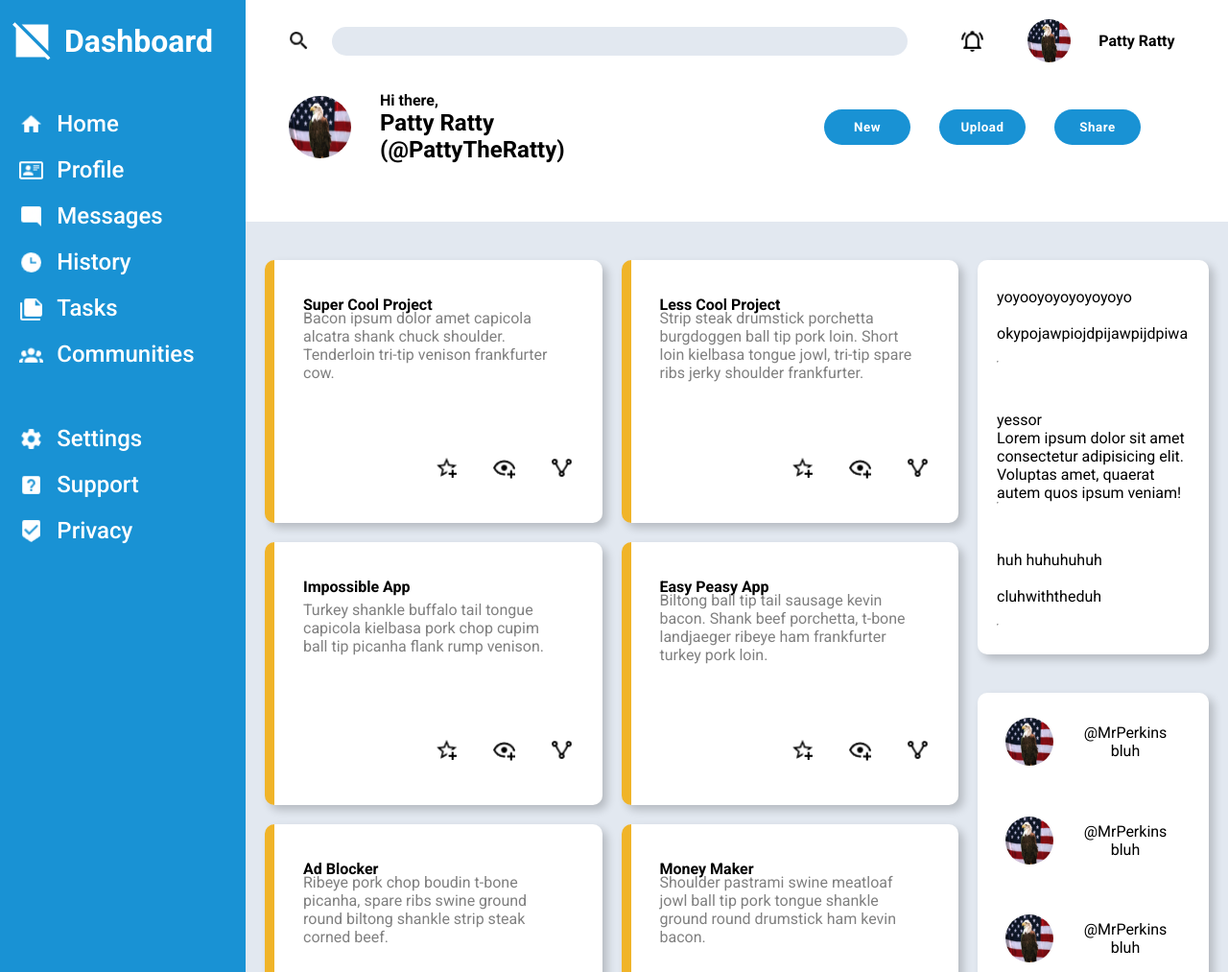
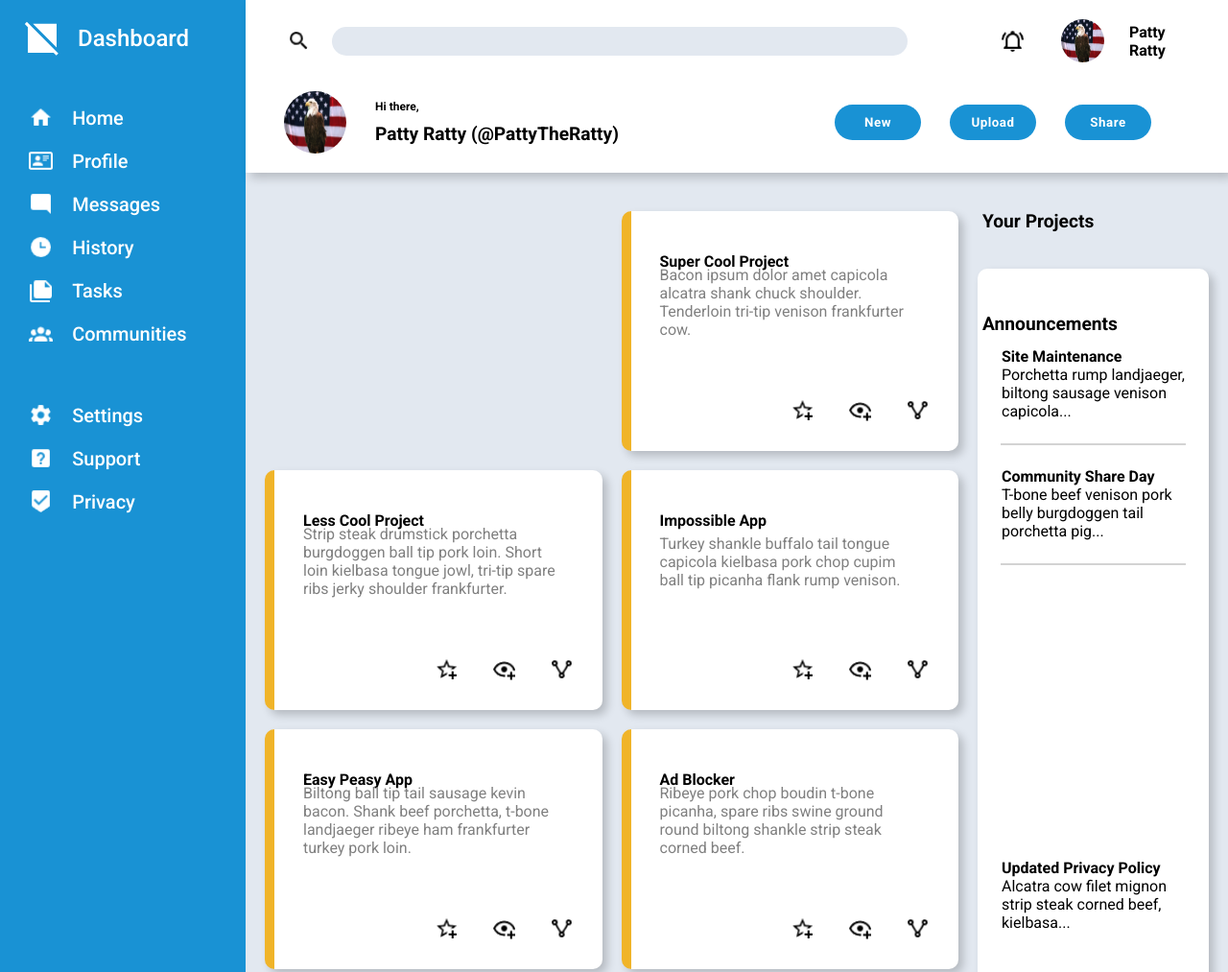
Before and after one commit to PattyTheRattyy/admin-dashboard, a plain HTML site: page index.html in a window 1280 px wide. Shown: the top 1013 px of the page at 96% size. Drawn offline with Linux system fonts and the light colour scheme.

Commit message:
Save at good checkpoint
Nearly done but adding the main content headers late is seriously messing with things

```diff
--- a/index.html
+++ b/index.html
@@ -108,9 +108,10 @@
     </div>
 
     <div class="main">
-      <!-- <p class="main-titles">Your Projects</p> -->
       <div class="main-grid">
+        <p class="main-titles">Your Projects</p>
         <div class="projects-grid">
+          <p></p>
           <div class="card">
             <div class="top">
               <p class="card-title">Super Cool Project</p>
@@ -198,36 +199,64 @@
           </div>
         </div>
 
-        <!-- <p class="main-titles">Announcements</p> -->
         <div class="announcements-grid">
+          <p class="main-titles">Announcements</p>
           <div class="announcement">
-            <p class="announ-title">yoyooyoyoyoyoyoyo</p>
-            <p class="announ-info">okypojawpiojdpijawpijdpiwa</p>
-            <hr />
+            <p class="announ-title">Site Maintenance</p>
+            <p class="announ-info">
+              Porchetta rump landjaeger, biltong sausage venison capicola...
+            </p>
           </div>
+          <div class="test"></div>
           <div class="announcement">
-            <p class="announ-title">yessor</p>
+            <p class="announ-title">Community Share Day</p>
             <p class="announ-info">
-              Lorem ipsum dolor sit amet consectetur adipisicing elit. Voluptas
-              amet, quaerat autem quos ipsum veniam!
+              T-bone beef venison pork belly burgdoggen tail porchetta pig...
             </p>
-            <hr />
           </div>
+          <div class="test"></div>
           <div class="announcement">
-            <p class="announ-title">huh huhuhuhuh</p>
-            <p class="announ-info">cluhwiththeduh</p>
-            <hr />
+            <p class="announ-title">Updated Privacy Policy</p>
+            <p class="announ-info">
+              Alcatra cow filet mignon strip steak corned beef, kielbasa...
+            </p>
           </div>
         </div>
 
-        <!-- <p class="main-titles">Trending</p> -->
         <div class="trending-grid">
+          <p class="main-titles">Trending</p>
           <div class="trending-acc">
             <div class="trending-acc-left">
-              <img class="trending-pfp" src="images/freebird.webp" alt="pfp" />
+              <img
+                class="trending-pfp"
+                src="images/chimpanzini.webp"
+                alt="pfp"
+              />
             </div>
             <div class="trending-acc-right">
-              <p class="trending-username">@MrPerkins</p>
+              <p class="trending-username">@Chimpanzini</p>
+              <p class="trending-info">bluh</p>
+            </div>
+          </div>
+          <div class="trending-acc">
+            <div class="trending-acc-left">
+              <img class="trending-pfp" src="images/dockshart.webp" alt="pfp" />
+            </div>
+            <div class="trending-acc-right">
+              <p class="trending-username">@DockShart</p>
+              <p class="trending-info">bluh</p>
+            </div>
+          </div>
+          <div class="trending-acc">
+            <div class="trending-acc-left">
+              <img
+                class="trending-pfp"
+                src="images/senormelon.webp"
+                alt="pfp"
+              />
+            </div>
+            <div class="trending-acc-right">
+              <p class="trending-username">@señor melon</p>
               <p class="trending-info">bluh</p>
             </div>
           </div>
@@ -236,25 +265,7 @@
               <img class="trending-pfp" src="images/freebird.webp" alt="pfp" />
             </div>
             <div class="trending-acc-right">
-              <p class="trending-username">@MrPerkins</p>
-              <p class="trending-info">bluh</p>
-            </div>
-          </div>
-          <div class="trending-acc">
-            <div class="trending-acc-left">
-              <img class="trending-pfp" src="images/freebird.webp" alt="pfp" />
-            </div>
-            <div class="trending-acc-right">
-              <p class="trending-username">@MrPerkins</p>
-              <p class="trending-info">bluh</p>
-            </div>
-          </div>
-          <div class="trending-acc">
-            <div class="trending-acc-left">
-              <img class="trending-pfp" src="images/freebird.webp" alt="pfp" />
-            </div>
-            <div class="trending-acc-right">
-              <p class="trending-username">@MrPerkins</p>
+              <p class="trending-username">@CAGED BIRD</p>
               <p class="trending-info">bluh</p>
             </div>
           </div>
--- a/style.css
+++ b/style.css
@@ -9,13 +9,10 @@
 }
 
 body {
-
-
     display: grid;
 
     grid-template-columns: 1fr 4fr;
-
-    grid-template-rows: 1fr 4fr;
+    grid-template-rows: 180px 4fr;
 
 }
 
@@ -27,6 +24,7 @@ body {
     background-color: white;
 
     box-shadow: 5px 5px 10px rgba(0, 0, 0, 0.2);
+    z-index: 1;
 }
 
 .sidebar {
@@ -35,6 +33,7 @@ body {
     grid-column: 1/2;
 
     background-color: #1992d4;
+
 
 }
 
@@ -73,15 +72,16 @@ img {
 }
 
 .logo > p {
-    font-size: 2rem;
-    font-weight: 700;
+    font-size: 1.5rem;
+    font-weight: 500;
     color: white;
 
 }
 
 .logo > img {
-    height: 45px;
-    margin-left: 7px;
+    height: 40px;
+    margin-left: 20px;
+    margin-right: 17px;
 
 }
 
@@ -96,7 +96,7 @@ img {
     justify-items: start;
     align-items: center;
 
-    margin-left: 20px;
+    margin-left: 30px;
 
     margin-top: 20px;
     margin-bottom: 20px;
@@ -106,12 +106,16 @@ img {
     width: 25px;
     height: 25px;
 
+
+
 }
 
 .icon-p-sidebar > p {
-    font-size: 1.5rem;
+    font-size: 1.25rem;
     font-weight: 500;
     color: white;
+
+    margin-left: 7.5px;
 }
 
 .lower-sidebar {
@@ -148,6 +152,7 @@ img {
     grid-template-rows: 1fr;
 
     margin-right: 30px;
+    margin-left: 70px;
 
 }
 
@@ -199,7 +204,7 @@ input[type="search"]{
     grid-template-columns: 1fr 1fr;
     grid-template-rows: 1fr;
     align-items: center;
-    justify-items: center;
+    justify-items: end;
 
     column-gap: 0px;
 }
@@ -224,14 +229,17 @@ input[type="search"]{
 
 #btm-left-right {
     display: grid;
-    align-items: center;
+    align-self: center;
 
-    width: 200px;
+    width: 300px;
+    row-gap: 10px;
 
 }
 
 #btm-left-right > p {
     font-weight: 700;
+
+    align-self: end;
 }
 
 
@@ -241,13 +249,15 @@ input[type="search"]{
 
 }
 
-#your-name-big {
-    font-size: 1.5rem;
+#p-by-big-pfp {
+    font-size: 0.75rem;
 }
 
+#your-name-big {
+    font-size: 1.2rem;
 
-#p-by-big-pfp {
-    font-size: 1rem;
+    align-self: start;
+
 }
 
 
@@ -258,6 +268,9 @@ input[type="search"]{
     grid-template-rows: 1fr;
 
     place-items: center;
+
+    margin-right: 80px;
+
     gap: 30px;
 
 }
@@ -296,7 +309,7 @@ button {
 .main-grid {
     display: grid;
     grid-template-columns: 3fr 1fr;
-    grid-template-rows: 1fr 1fr;
+    grid-template-rows: 20px 1fr 20px 1fr;
 
     row-gap: 40px;
     column-gap: 20px;
@@ -309,6 +322,11 @@ button {
 .main-titles {
     font-size: 1.2rem;
     font-weight: 700;
+    margin-left: 5px;
+
+    align-self: center;
+    justify-self: start;
+
 }
 
 
@@ -319,7 +337,7 @@ button {
 
     display: grid;
     grid-template-columns: repeat(2, 1fr);
-    grid-template-rows: repeat(3, 1fr);
+    grid-template-rows: 250px 250px 250px;
 
     grid-row: 1/3;
     grid-column: 1/2;
@@ -332,6 +350,8 @@ button {
 
 }
 
+
+
 .card {
     border-left: 10px solid #f0b429;
     background-color: white;
@@ -341,8 +361,13 @@ button {
 
     display: grid;
 
+    grid-template-columns: 1fr;
+    grid-template-rows: 3fr 1fr;
+
     justify-items: end;
-    align-items: center;
+    align-items: end;
+    row-gap: 60px;
+    padding-bottom: 30px;
 
 }
 
@@ -398,12 +423,14 @@ button {
 .announcements-grid {
     background-color: white;
     border-radius: 10px;
-    /* margin: 20px;
-    margin-top: 50px; */
 
     display: grid;
     grid-template-columns: 1fr;
-    grid-template-rows: repeat(3, 1fr);
+    grid-template-rows: 115px 10px 115px 10px 115px;
+
+
+    justify-items: center;
+    align-items: center;
 
 
     box-shadow: 5px 5px 10px rgba(0, 0, 0, 0.2);
@@ -416,11 +443,36 @@ button {
 .announcement {
 
     display: grid;
-    align-items: center;
-    justify-items: start;
-    margin: 20px;
+    align-items: end;
+
+    margin-left: 25px;
+    margin-right: 25px;
 
 
+
+}
+
+/* .announcement:first-child  {
+    margin-top: 50px;
+    margin-bottom: 20px;
+} */
+
+/* .announcement:last-child  {
+    margin-bottom: 40px;
+} */
+
+
+.announ-title {
+    font-weight: 700;
+}
+
+
+.test {
+    border: 1px solid lightgrey;
+    width: 80%;
+    height: 1px;
+
+    justify-self: center;
 }
 
 
@@ -436,7 +488,7 @@ button {
 
     display: grid;
     grid-template-columns: 1fr;
-    grid-template-rows: repeat(4, minmax(80px, 1fr));
+    grid-template-rows: 1fr 1fr 1fr 1fr;
 
     box-shadow: 5px 5px 10px rgba(0, 0, 0, 0.2);
 
@@ -449,18 +501,29 @@ button {
     margin: 20px;
 }
 
+.trending-username {
+    font-weight: 500;
+}
+
+.trending-username + p {
+    font-weight: 300;
+    margin-top: 7px;
+}
+
 .trending-acc-left {
     display: grid;
-    place-items: center;
+    align-items: center;
+    justify-items: center;
 }
 
 .trending-acc-right {
     display: grid;
-    place-items: center;
+    align-items: center;
+    justify-items: start;
 }
 
 .trending-pfp {
-    width: 50px;
-    height: 50px;
+    width: 55px;
+    height: 55px;
     border-radius: 50%;
 }
```
Also changed, not shown: images/chimpanzini.webp (added), images/dockshart.webp (added), images/senormelon.webp (added).
